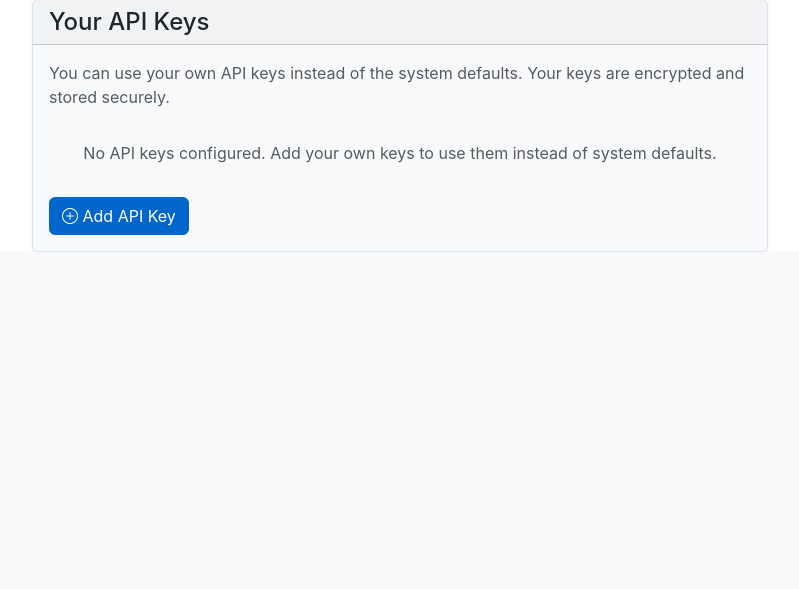
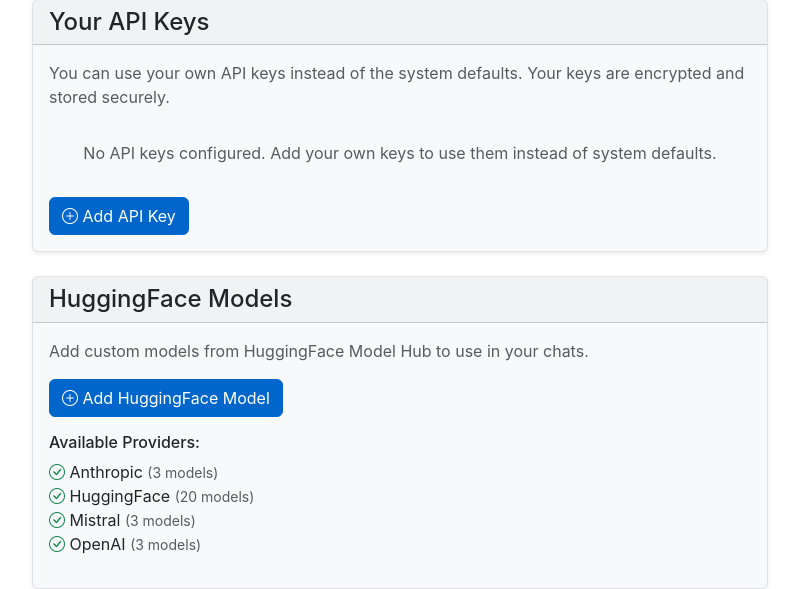
Before and after one commit to Nobi004/Universal_AI_Chatbot, a Django app: template universal_ai_chatbot/ai_chatbot/templates/ai_chatbot/config.html in a window 1280 px wide. Shown: the part 974-1563 px from the top of the page, without its empty margins (240-1039 px from the left). Before the commit the page ends 1226 px from the top, so only its background shows below. Run offline with Django 5.2, Linux system fonts and the light colour scheme; the template is opened without the code that fills it: values that come from a table or form of the project are taken from there, others are empty; data comes from the database, SQL or seed files in the repository; parts of the project's set-up code (start-up, migrations or seed data) failed here and were passed over; some libraries are stand-ins or nearby versions.

Commit message:
Update config.html

```diff
--- a/universal_ai_chatbot/ai_chatbot/templates/ai_chatbot/config.html
+++ b/universal_ai_chatbot/ai_chatbot/templates/ai_chatbot/config.html
@@ -185,6 +185,35 @@
                     </button>
                 </div>
             </div>
+            <!-- Add this after the API Keys Section -->
+            <div class="card mt-4">
+                <div class="card-header">
+                    <h4 class="mb-0">HuggingFace Models</h4>
+                </div>
+                <div class="card-body">
+                    <p class="text-muted">
+                        Add custom models from HuggingFace Model Hub to use in your chats.
+                    </p>
+                    <a href="{% url 'ai_chatbot:add_hf_model' %}" class="btn btn-primary">
+                        <i class="bi bi-plus-circle"></i> Add HuggingFace Model
+                    </a>
+
+                    {% if providers %}
+                    <div class="mt-3">
+                        <h6>Available Providers:</h6>
+                        <ul class="list-unstyled">
+                            {% for provider in providers %}
+                            <li>
+                                <i class="bi bi-check-circle text-success"></i>
+                                {{ provider.name }}
+                                <small class="text-muted">({{ provider.models.count }} models)</small>
+                            </li>
+                            {% endfor %}
+                        </ul>
+                    </div>
+                    {% endif %}
+                </div>
+            </div>
         </div>
     </div>
 </div>
```
